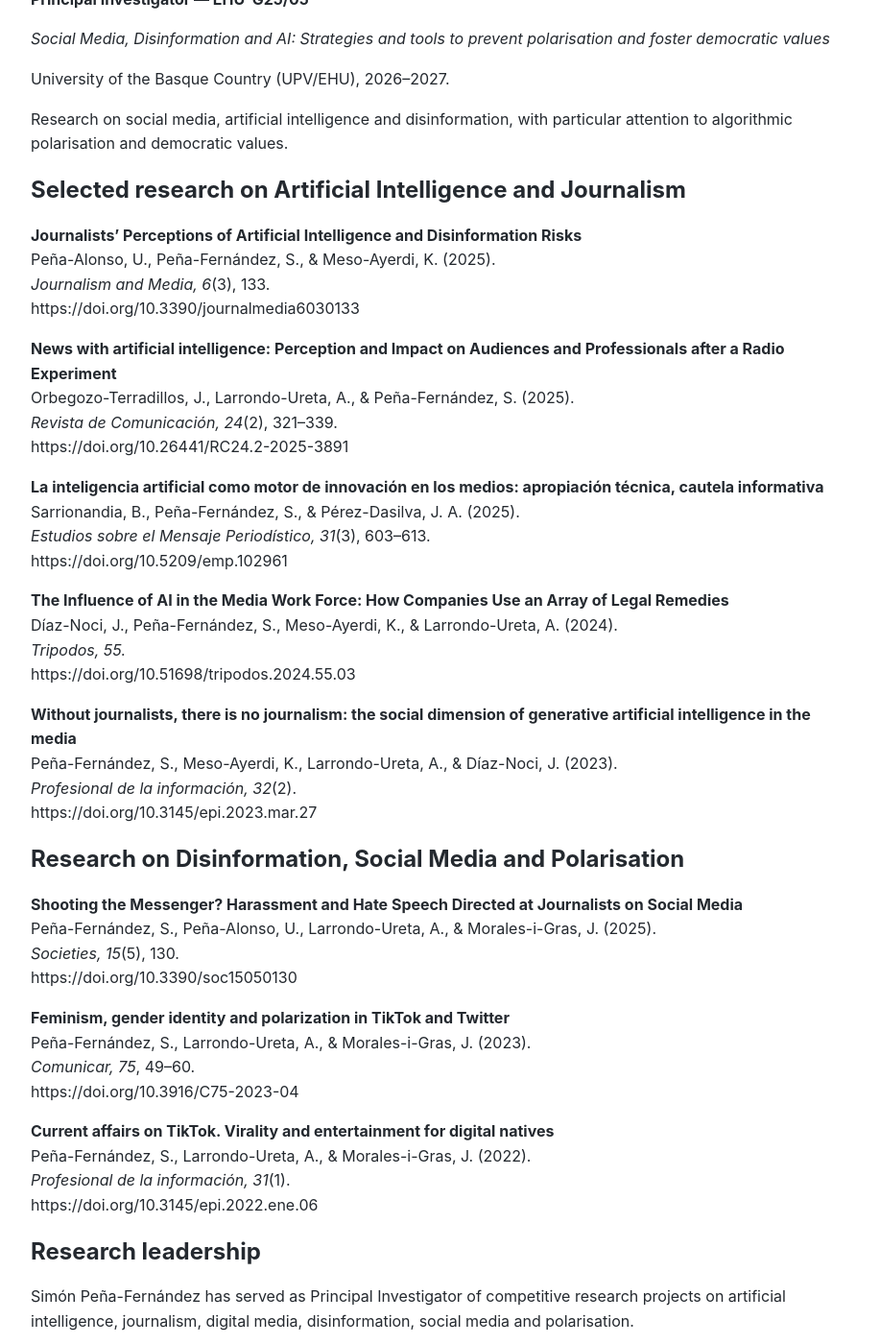
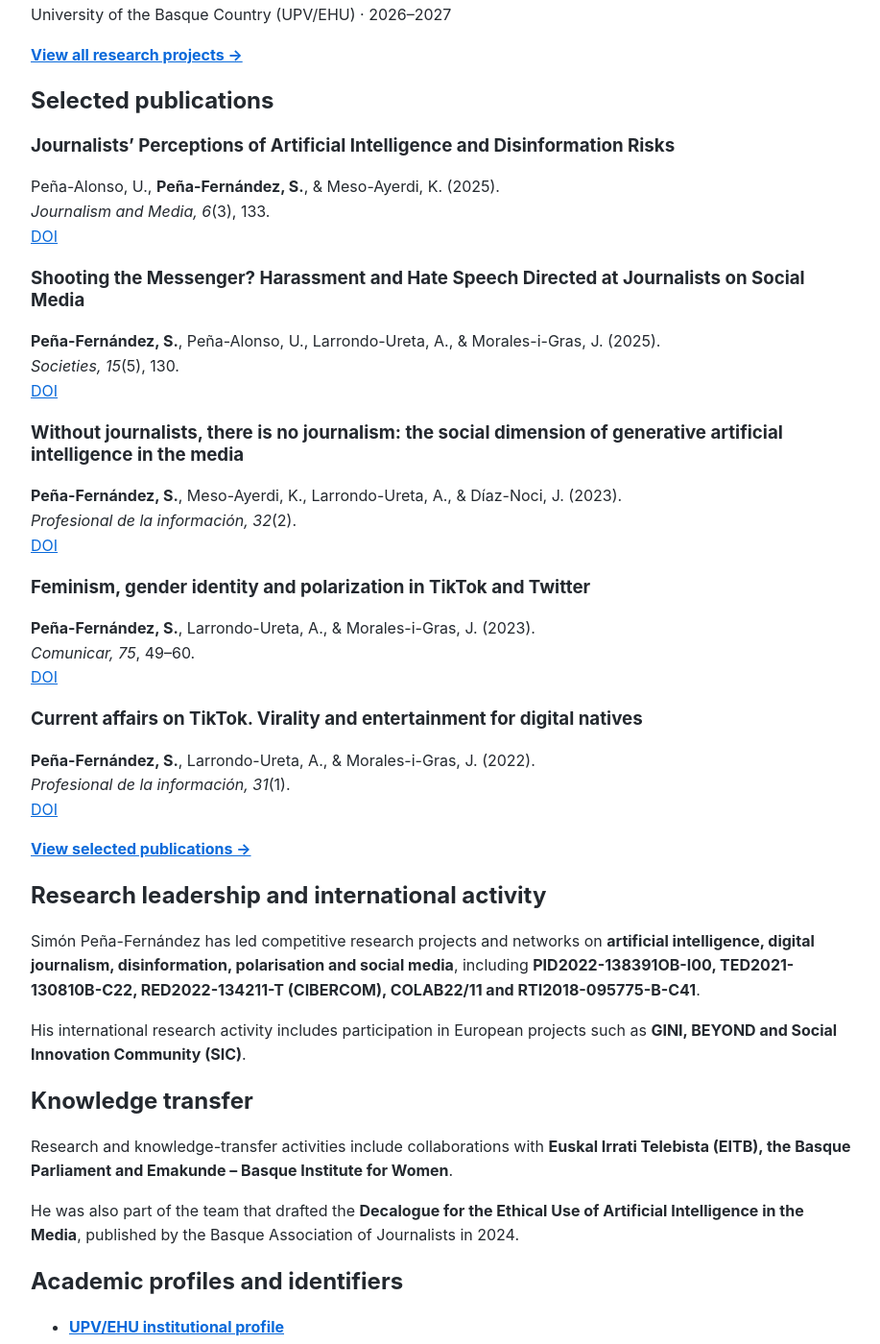
Before and after one commit to spenafernandez/spenafernandez, a Jekyll site: the page built from index.md, in a window 1280 px wide and 1400 px high, scrolled down 1254 px. Shown: the whole window at 96% size, without its empty margins (178-1095 px from the left). Built offline with Jekyll 4.4.1, drawn with Linux system fonts in a browser that asks for light colours; some of the changed text lies outside the part shown.

Commit message:
Update index.md

```diff
--- a/index.md
+++ b/index.md
@@ -9,6 +9,7 @@ description: "Academic profile of Simón Peña-Fernández, Full Professor of Jou
 **Full Professor of Journalism at the University of the Basque Country (UPV/EHU)**
 
 Artificial Intelligence · Journalism · Digital Media · Disinformation · Social Media · Algorithmic Polarisation
+
 ---
 
 **[Academic CV](/spenafernandez/cv/)** ·
@@ -18,28 +19,28 @@ Artificial Intelligence · Journalism · Digital Media · Disinformation · Soci
 **[UPV/EHU Profile](https://www.ehu.eus/es/web/departamento-periodismo/simon-pena-fernandez)**
 
 ---
-## Academic profile
 
-Simón Peña-Fernández is Full Professor of Journalism at the **University of the Basque Country (UPV/EHU)**.
+## Research profile
 
-His research focuses on the intersection of **artificial intelligence, journalism, disinformation and digital media ecosystems**, with particular attention to the impact of artificial intelligence and algorithms on news media, journalists and audiences.
+**Simón Peña-Fernández** is Full Professor of Journalism at the **University of the Basque Country (UPV/EHU)** and a researcher in the **Gureiker Research Group**.
 
-His current research addresses **generative artificial intelligence in journalism, algorithmic polarisation, disinformation, hate speech, social media and digital news consumption**.
+His research focuses on the intersection of **artificial intelligence, journalism, disinformation and digital media ecosystems**.
+
+His current research examines the impact of **artificial intelligence and algorithms on news media, journalists and audiences**, including generative AI in journalism, algorithmic polarisation, disinformation, hate speech and news consumption on social media.
 
 Since 2012, he has published more than one hundred scholarly articles and has participated in around thirty publicly funded competitive research projects.
 
-## Research areas
+## Research expertise
 
-- Artificial Intelligence and Journalism
-- Generative Artificial Intelligence
-- Digital Journalism and Online Media
-- Disinformation
-- Algorithmic Polarisation
-- Social Media
-- Hate Speech and Online Harassment
-- Media Audiences
-- Political Communication
-- Digital Communication
+- **Artificial Intelligence and Journalism**
+- **Generative Artificial Intelligence**
+- **Digital Journalism and Online Media**
+- **Disinformation**
+- **Algorithmic Polarisation**
+- **Social Media and News Consumption**
+- **Hate Speech and Online Harassment**
+- **Media Audiences**
+- **Political Communication**
 
 ## Current research
 
@@ -49,9 +50,7 @@ Since 2012, he has published more than one hundred scholarly articles and has pa
 
 *Impacto de la inteligencia artificial y los algoritmos en los cibermedios, los profesionales y las audiencias*
 
-Spanish Ministry of Science, Innovation and Universities, 2023–2026.
-
-Research on the impact of artificial intelligence and algorithms on digital news media, journalists and audiences.
+Spanish Ministry of Science, Innovation and Universities · 2023–2026
 
 ### Social Media, Disinformation and Artificial Intelligence
 
@@ -59,104 +58,67 @@ Research on the impact of artificial intelligence and algorithms on digital news
 
 *Social Media, Disinformation and AI: Strategies and tools to prevent polarisation and foster democratic values*
 
-University of the Basque Country (UPV/EHU), 2026–2027.
+University of the Basque Country (UPV/EHU) · 2026–2027
 
-Research on social media, artificial intelligence and disinformation, with particular attention to algorithmic polarisation and democratic values.
+**[View all research projects →](/spenafernandez/projects/)**
 
-## Selected research on Artificial Intelligence and Journalism
+## Selected publications
 
-**Journalists’ Perceptions of Artificial Intelligence and Disinformation Risks**
-Peña-Alonso, U., Peña-Fernández, S., & Meso-Ayerdi, K. (2025).
+### Journalists’ Perceptions of Artificial Intelligence and Disinformation Risks
+
+Peña-Alonso, U., **Peña-Fernández, S.**, & Meso-Ayerdi, K. (2025).
 *Journalism and Media, 6*(3), 133.
-https://doi.org/10.3390/journalmedia6030133
+[DOI](https://doi.org/10.3390/journalmedia6030133)
 
-**News with artificial intelligence: Perception and Impact on Audiences and Professionals after a Radio Experiment**
-Orbegozo-Terradillos, J., Larrondo-Ureta, A., & Peña-Fernández, S. (2025).
-*Revista de Comunicación, 24*(2), 321–339.
-https://doi.org/10.26441/RC24.2-2025-3891
+### Shooting the Messenger? Harassment and Hate Speech Directed at Journalists on Social Media
 
-**La inteligencia artificial como motor de innovación en los medios: apropiación técnica, cautela informativa**
-Sarrionandia, B., Peña-Fernández, S., & Pérez-Dasilva, J. A. (2025).
-*Estudios sobre el Mensaje Periodístico, 31*(3), 603–613.
-https://doi.org/10.5209/emp.102961
+**Peña-Fernández, S.**, Peña-Alonso, U., Larrondo-Ureta, A., & Morales-i-Gras, J. (2025).
+*Societies, 15*(5), 130.
+[DOI](https://doi.org/10.3390/soc15050130)
 
-**The Influence of AI in the Media Work Force: How Companies Use an Array of Legal Remedies**
-Díaz-Noci, J., Peña-Fernández, S., Meso-Ayerdi, K., & Larrondo-Ureta, A. (2024).
-*Tripodos, 55.*
-https://doi.org/10.51698/tripodos.2024.55.03
+### Without journalists, there is no journalism: the social dimension of generative artificial intelligence in the media
 
-**Without journalists, there is no journalism: the social dimension of generative artificial intelligence in the media**
-Peña-Fernández, S., Meso-Ayerdi, K., Larrondo-Ureta, A., & Díaz-Noci, J. (2023).
+**Peña-Fernández, S.**, Meso-Ayerdi, K., Larrondo-Ureta, A., & Díaz-Noci, J. (2023).
 *Profesional de la información, 32*(2).
-https://doi.org/10.3145/epi.2023.mar.27
+[DOI](https://doi.org/10.3145/epi.2023.mar.27)
 
-## Research on Disinformation, Social Media and Polarisation
+### Feminism, gender identity and polarization in TikTok and Twitter
 
-**Shooting the Messenger? Harassment and Hate Speech Directed at Journalists on Social Media**
-Peña-Fernández, S., Peña-Alonso, U., Larrondo-Ureta, A., & Morales-i-Gras, J. (2025).
-*Societies, 15*(5), 130.
-https://doi.org/10.3390/soc15050130
+**Peña-Fernández, S.**, Larrondo-Ureta, A., & Morales-i-Gras, J. (2023).
+*Comunicar, 75*, 49–60.
+[DOI](https://doi.org/10.3916/C75-2023-04)
 
-**Feminism, gender identity and polarization in TikTok and Twitter**
-Peña-Fernández, S., Larrondo-Ureta, A., & Morales-i-Gras, J. (2023).
-*Comunicar, 75*, 49–60.
-https://doi.org/10.3916/C75-2023-04
+### Current affairs on TikTok. Virality and entertainment for digital natives
 
-**Current affairs on TikTok. Virality and entertainment for digital natives**
-Peña-Fernández, S., Larrondo-Ureta, A., & Morales-i-Gras, J. (2022).
+**Peña-Fernández, S.**, Larrondo-Ureta, A., & Morales-i-Gras, J. (2022).
 *Profesional de la información, 31*(1).
-https://doi.org/10.3145/epi.2022.ene.06
+[DOI](https://doi.org/10.3145/epi.2022.ene.06)
 
-## Research leadership
+**[View selected publications →](/spenafernandez/publications/)**
 
-Simón Peña-Fernández has served as Principal Investigator of competitive research projects on artificial intelligence, journalism, digital media, disinformation, social media and polarisation.
+## Research leadership and international activity
 
-His research leadership includes **PID2022-138391OB-I00**, **EHU-G25/05**, **COLAB22/11**, **RED2022-134211-T (CIBERCOM)**, **TED2021-130810B-C22**, and **RTI2018-095775-B-C41**.
+Simón Peña-Fernández has led competitive research projects and networks on **artificial intelligence, digital journalism, disinformation, polarisation and social media**, including **PID2022-138391OB-I00, TED2021-130810B-C22, RED2022-134211-T (CIBERCOM), COLAB22/11 and RTI2018-095775-B-C41**.
 
-He has also participated in European research projects including **GINI**, **BEYOND** and **Social Innovation Community (SIC)**.
+His international research activity includes participation in European projects such as **GINI, BEYOND and Social Innovation Community (SIC)**.
 
 ## Knowledge transfer
 
-Research and knowledge-transfer activities include collaborations with the **Basque Parliament**, **Emakunde – Basque Institute for Women**, and **Euskal Irrati Telebista (EITB)**.
+Research and knowledge-transfer activities include collaborations with **Euskal Irrati Telebista (EITB), the Basque Parliament and Emakunde – Basque Institute for Women**.
 
-Simón Peña-Fernández was also part of the team that drafted the **Decalogue for the Ethical Use of Artificial Intelligence in the Media**, published by the Basque Association of Journalists in 2024.
+He was also part of the team that drafted the **Decalogue for the Ethical Use of Artificial Intelligence in the Media**, published by the Basque Association of Journalists in 2024.
 
-## Academic and editorial activity
+## Academic profiles and identifiers
 
-- Editor of *Mediatika*
-- Editorial Board member of *Media Watch*
-- Editorial Board member of *Journalism and Media*
-- Editorial Board member of *Communication & Society*
-- Research project evaluator for ANEP and AEI
-- Supervisor of seven PhD theses
-- Coordinator of the Master's Degree in Social Communication at UPV/EHU
-
-## Academic profiles
-
-**ORCID:** https://orcid.org/0000-0003-2080-3241
-
-**University:** University of the Basque Country (UPV/EHU)
-
-**Department:** Journalism
-
-**Research group:** Gureiker
-
-**Research group website:** http://www.gureiker.info
-
-**Email:** simon.pena@ehu.eus
+- **[UPV/EHU institutional profile](https://www.ehu.eus/es/web/departamento-periodismo/simon-pena-fernandez)**
+- **[ORCID 0000-0003-2080-3241](https://orcid.org/0000-0003-2080-3241)**
+- **Scopus Author ID:** 55580980400
+- **Web of Science Researcher ID:** C-4850-2013
+- **[GitHub](https://github.com/spenafernandez)**
+- **Email:** simon.pena@ehu.eus
 
 ---
 
-## Academic profiles and identifiers
-
-- [University of the Basque Country (UPV/EHU)](https://www.ehu.eus/es/web/departamento-periodismo/simon-pena-fernandez)
-- [ORCID 0000-0003-2080-3241](https://orcid.org/0000-0003-2080-3241)
-- Scopus Author ID: **55580980400**
-- Web of Science Researcher ID: **C-4850-2013**
-- [GitHub](https://github.com/spenafernandez)
-
-## Explore
-
-[Academic CV](/spenafernandez/cv/) ·
-[Selected Publications](/spenafernandez/publications/) ·
-[Research Projects](/spenafernandez/projects/)
+**[Academic CV](/spenafernandez/cv/)** ·
+**[Publications](/spenafernandez/publications/)** ·
+**[Research Projects](/spenafernandez/projects/)**
```
